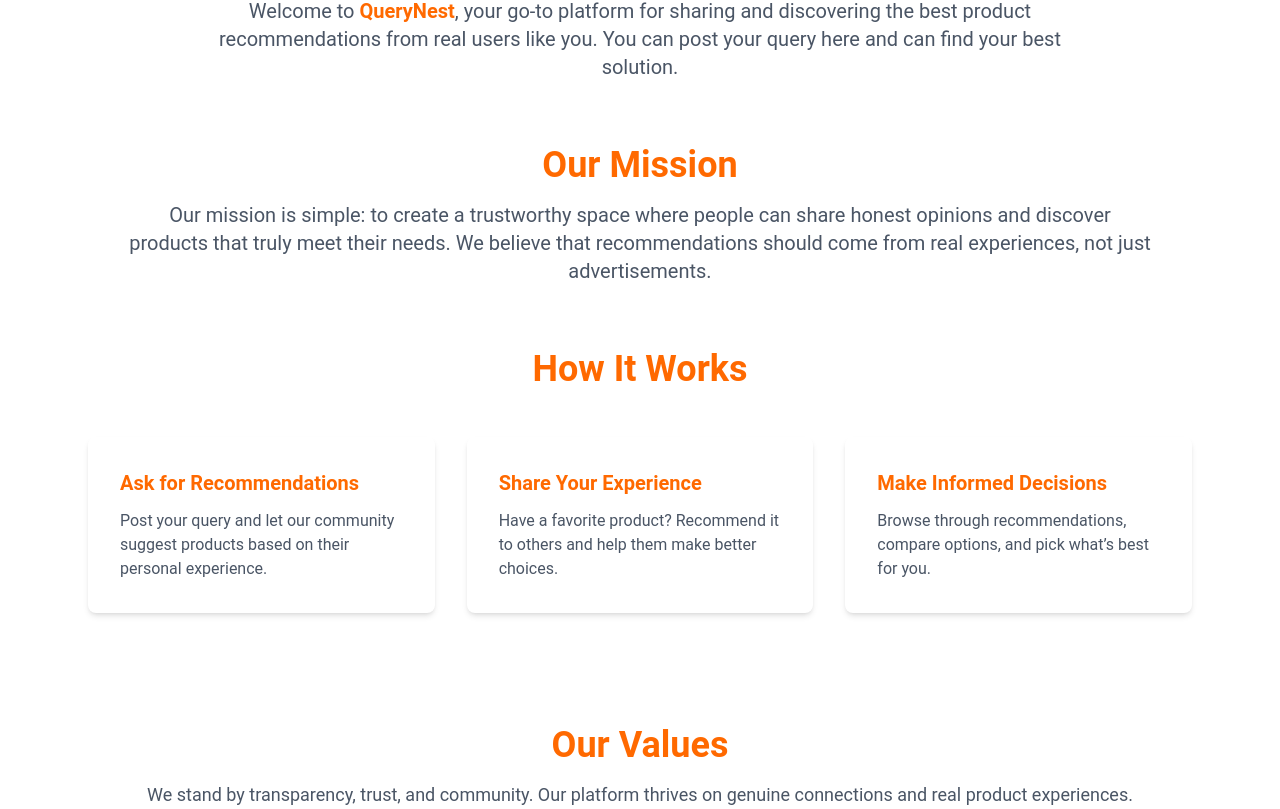
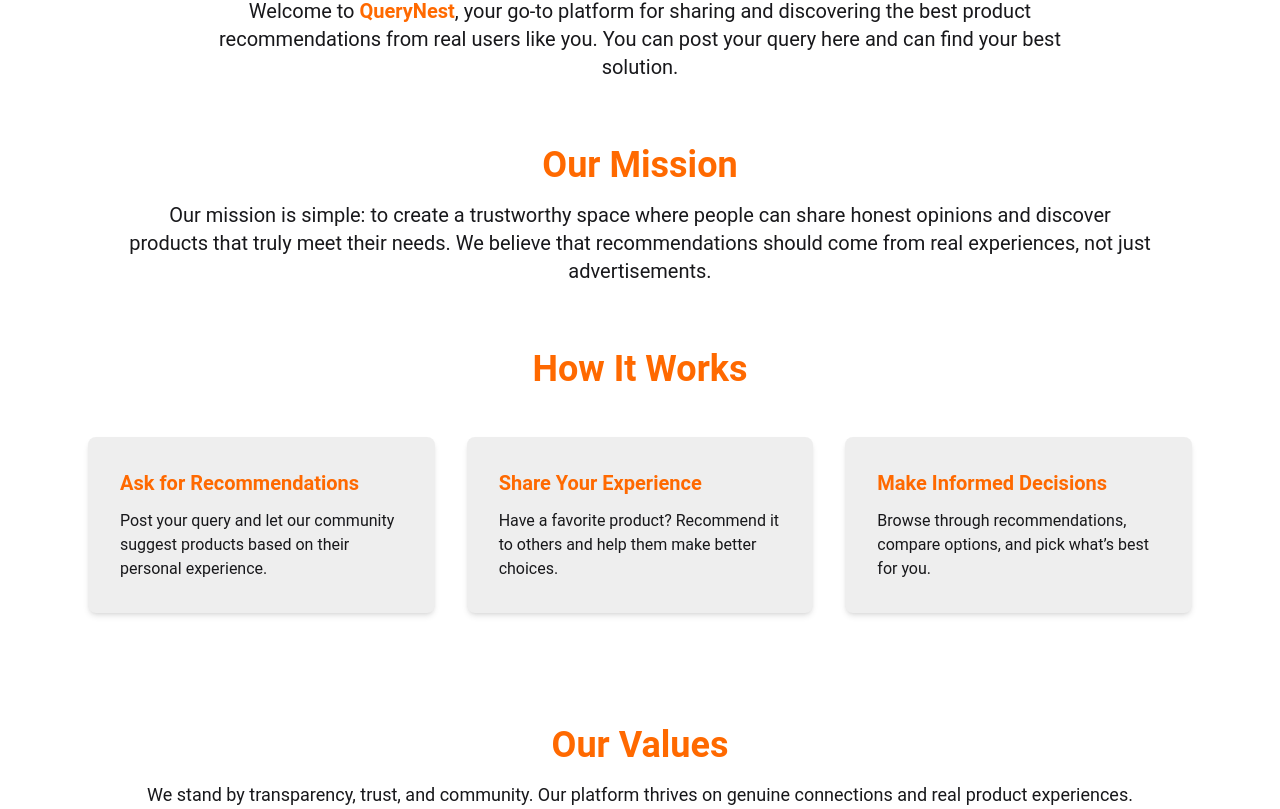
Before and after one commit to atikur-2003/querynest-client, a React (Vite) app: page /about-us in a window 1280 px wide. Shown: the part 171-980 px from the top of the page. Built offline with nearby package versions, Linux system fonts and the light colour scheme; no server answers.

Commit message:
added some needed styles

```diff
--- a/src/components/AllRecommendation.jsx
+++ b/src/components/AllRecommendation.jsx
@@ -22,7 +22,7 @@ const AllRecommendations = () => {
         {recommendations.map((rec) => (
           <div
             key={rec._id}
-            className="p-5 rounded-xl shadow hover:shadow-md overflow-hidden flex flex-col md:flex-row gap-5"
+            className="p-5 bg-base-300 rounded-xl shadow hover:shadow-md overflow-hidden flex flex-col md:flex-row gap-5"
           >
             <img
               src={rec.productImage}
--- a/src/components/Navbar.jsx
+++ b/src/components/Navbar.jsx
@@ -1,4 +1,4 @@
-import React, { useState } from "react";
+import React from "react";
 import { Link, NavLink, useNavigate } from "react-router";
 import LogoTitle from "../shared/LogoTitle";
 import { FaBars } from "react-icons/fa";
--- a/src/components/RecentQueries.jsx
+++ b/src/components/RecentQueries.jsx
@@ -23,7 +23,7 @@ const RecentQueries = () => {
         {queries.map((query) => (
           <div
             key={query._id}
-            className="flex dark:bg-base-100 flex-col p-5 sm:flex-row  rounded-lg shadow hover:shadow-md transition-all duration-300 overflow-hidden"
+            className="flex bg-base-300 flex-col p-5 sm:flex-row  rounded-lg shadow hover:shadow-md transition-all duration-300 overflow-hidden"
           >
             <div className="">
               <img
--- a/src/hooks/useAxiosSecure.jsx
+++ b/src/hooks/useAxiosSecure.jsx
@@ -1,7 +1,8 @@
 import axios from "axios";
 
 const axiosSecure = axios.create({
-  baseURL: "https://assignment-11-server-blush-phi.vercel.app",
+  // baseURL: "https://assignment-11-server-blush-phi.vercel.app",
+  baseURL: "http://localhost:5000",
 });
 
 const useAxiosSecure = () => {
--- a/src/index.css
+++ b/src/index.css
@@ -6,7 +6,5 @@
 
 
 body{
-    /* background-color: #FFFBF2; */
-    /* background-color: black; */
     font-family: "Roboto", sans-serif;
 }
--- a/src/pages/AboutUs.jsx
+++ b/src/pages/AboutUs.jsx
@@ -2,13 +2,13 @@ import React from "react";
 
 const AboutUs = () => {
   return (
-    <div className="dark:bg-gray-900 text-gray-800 dark:text-gray-100 py-28">
+    <div className="py-28">
       {/* Hero Section */}
       <section className="mb-16 px-6 text-center max-w-4xl mx-auto">
         <h1 className="text-3xl md:text-4xl text-orange-500 font-bold mb-4">
           About Us
         </h1>
-        <p className="text-lg md:text-xl text-gray-600 dark:text-gray-300">
+        <p className="text-lg md:text-xl dark:text-gray-300">
           Welcome to <span className="font-semibold text-orange-500">QueryNest</span>, your
           go-to platform for sharing and discovering the best product
           recommendations from real users like you. You can post your query here
@@ -17,12 +17,12 @@ const AboutUs = () => {
       </section>
 
       {/* Mission Section */}
-      <section className="mb-16 px-6 dark:bg-gray-800">
+      <section className="mb-16 px-6">
         <div className="max-w-5xl mx-auto text-center">
           <h2 className="text-3xl md:text-4xl text-orange-500 font-bold mb-4">
             Our Mission
           </h2>
-          <p className="text-lg md:text-xl text-gray-600 dark:text-gray-300">
+          <p className="text-lg md:text-xl">
             Our mission is simple: to create a trustworthy space where people
             can share honest opinions and discover products that truly meet
             their needs. We believe that recommendations should come from real
@@ -37,29 +37,29 @@ const AboutUs = () => {
           How It Works
         </h2>
         <div className="grid md:grid-cols-3 gap-8">
-          <div className="p-8 dark:bg-gray-800 rounded-lg shadow-md">
+          <div className="p-8 bg-base-300 rounded-lg shadow-md">
             <h3 className="text-xl text-orange-500 font-semibold mb-3">
               Ask for Recommendations
             </h3>
-            <p className="text-gray-600 dark:text-gray-300">
+            <p>
               Post your query and let our community suggest products based on
               their personal experience.
             </p>
           </div>
-          <div className="p-8 dark:bg-gray-800 rounded-lg shadow-md">
+          <div className="p-8 bg-base-300 rounded-lg shadow-md">
             <h3 className="text-xl text-orange-500 font-semibold mb-3">
               Share Your Experience
             </h3>
-            <p className="text-gray-600 dark:text-gray-300">
+            <p>
               Have a favorite product? Recommend it to others and help them make
               better choices.
             </p>
           </div>
-          <div className="p-8 dark:bg-gray-800 rounded-lg shadow-md">
+          <div className="p-8 bg-base-300 rounded-lg shadow-md">
             <h3 className="text-xl text-orange-500 font-semibold mb-3">
               Make Informed Decisions
             </h3>
-            <p className="text-gray-600 dark:text-gray-300">
+            <p>
               Browse through recommendations, compare options, and pick what’s
               best for you.
             </p>
@@ -68,24 +68,24 @@ const AboutUs = () => {
       </section>
 
       {/* Values Section */}
-      <section className="py-12 px-6 dark:bg-gray-800">
+      <section className="py-12 px-6">
         <div className="max-w-5xl mx-auto text-center">
           <h2 className="text-3xl md:text-4xl text-orange-500 font-bold mb-4">Our Values</h2>
-          <p className="text-lg text-gray-600 dark:text-gray-300 mb-6">
+          <p className="text-lg mb-6">
             We stand by transparency, trust, and community. Our platform thrives
             on genuine connections and real product experiences.
           </p>
           <ul className="flex flex-wrap justify-center gap-4">
-            <li className="dark:bg-gray-700 px-4 py-2 font-semibold text-orange-500 rounded-full shadow">
+            <li className=" px-4 py-2 bg-base-200 font-semibold text-orange-500 rounded-full shadow">
               Honesty
             </li>
-            <li className="dark:bg-gray-700 px-4 py-2 font-semibold text-orange-500 rounded-full shadow">
+            <li className=" px-4 py-2 bg-base-200 font-semibold text-orange-500 rounded-full shadow">
               Community
             </li>
-            <li className="dark:bg-gray-700 px-4 py-2 font-semibold text-orange-500 rounded-full shadow">
+            <li className=" px-4 py-2 bg-base-200 font-semibold text-orange-500 rounded-full shadow">
               Quality
             </li>
-            <li className="dark:bg-gray-700 px-4 py-2 font-semibold text-orange-500 rounded-full shadow">
+            <li className=" px-4 py-2 bg-base-200 font-semibold text-orange-500 rounded-full shadow">
               Transparency
             </li>
           </ul>
--- a/src/pages/queryPages/MyQueries.jsx
+++ b/src/pages/queryPages/MyQueries.jsx
@@ -89,10 +89,10 @@ const MyQueries = () => {
           {queries.map((query) => (
             <div
               key={query._id}
-              className="card bg-base-200 p-5 shadow-lg rounded-xl border border-gray-200"
+              className="card bg-base-200 p-5 shadow-lg rounded-xl"
             >
               <h3 className="text-xl font-bold mb-2">{query.queryTitle}</h3>
-              <p className="mb-4 text-gray-700">
+              <p className="mb-4">
                 {query.reason?.slice(0, 100)}
               </p>
               <div className="flex justify-between items-center mt-auto">
--- a/src/pages/queryPages/QueryDetailsCard.jsx
+++ b/src/pages/queryPages/QueryDetailsCard.jsx
@@ -14,7 +14,7 @@ const QueryDetailsCard = ({ query }) => {
   } = query;
 
   return (
-    <div className="max-w-4xl mx-auto shadow-md rounded-xl overflow-hidden flex flex-col md:flex-row p-4 gap-6">
+    <div className="max-w-5xl bg-base-300 mx-auto shadow-md rounded-xl overflow-hidden flex flex-col md:flex-row p-7 gap-6">
       {/* Image */}
       <div className="w-full md:w-1/3">
         <img
--- a/src/pages/queryPages/RecommendationsForMe.jsx
+++ b/src/pages/queryPages/RecommendationsForMe.jsx
@@ -25,11 +25,11 @@ const RecommendationsForMe = () => {
       </h2>
 
       {recommendations.length === 0 ? (
-        <p className="text-xl text-gray-500 text-center">No recommendations found.</p>
+        <p className="text-xl text-center">No recommendations found.</p>
       ) : (
         <div className="overflow-x-auto">
           <table className="min-w-full border border-gray-300">
-            <thead className="bg-[#FFFBF2] text-orange-500">
+            <thead className="text-orange-500">
               <tr>
                 <th className="py-2 px-4 border">Title</th>
                 <th className="py-2 px-4 border">Product Name</th>
@@ -41,7 +41,7 @@ const RecommendationsForMe = () => {
             </thead>
             <tbody>
               {recommendations.map((rec) => (
-                <tr key={rec._id} className="text-sm text-gray-700">
+                <tr key={rec._id} className="text-sm">
                   <td className="py-2 px-4 border">{rec.title}</td>
                   <td className="py-2 px-4 border">{rec.productName}</td>
                   <td className="py-2 px-4 border">{rec.reason}</td>
```
Also changed, not shown: src/pages/queryPages/AllQueries.jsx (+6 -6 lines), src/pages/queryPages/RecommendationSection.jsx (+8 -8 lines), src/assets/images/lenovo2.webp (added).
